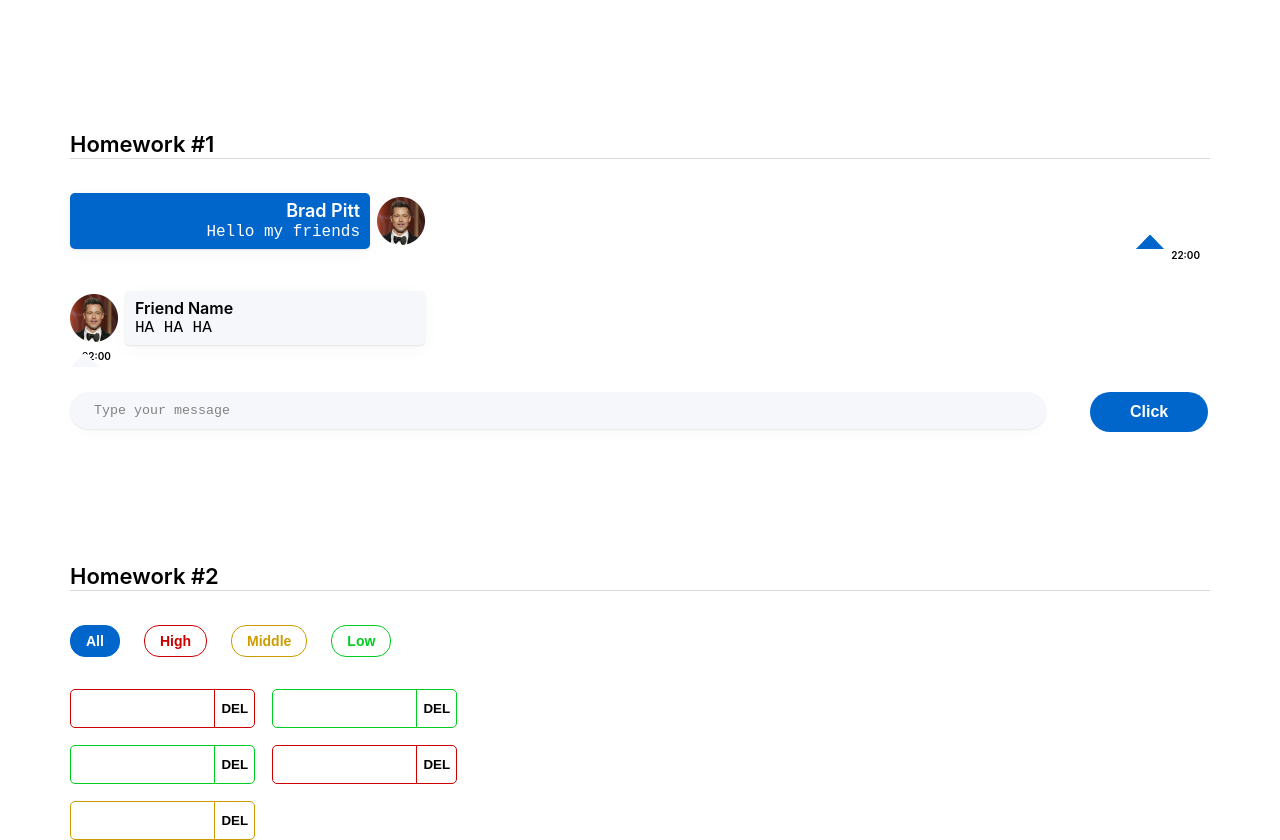
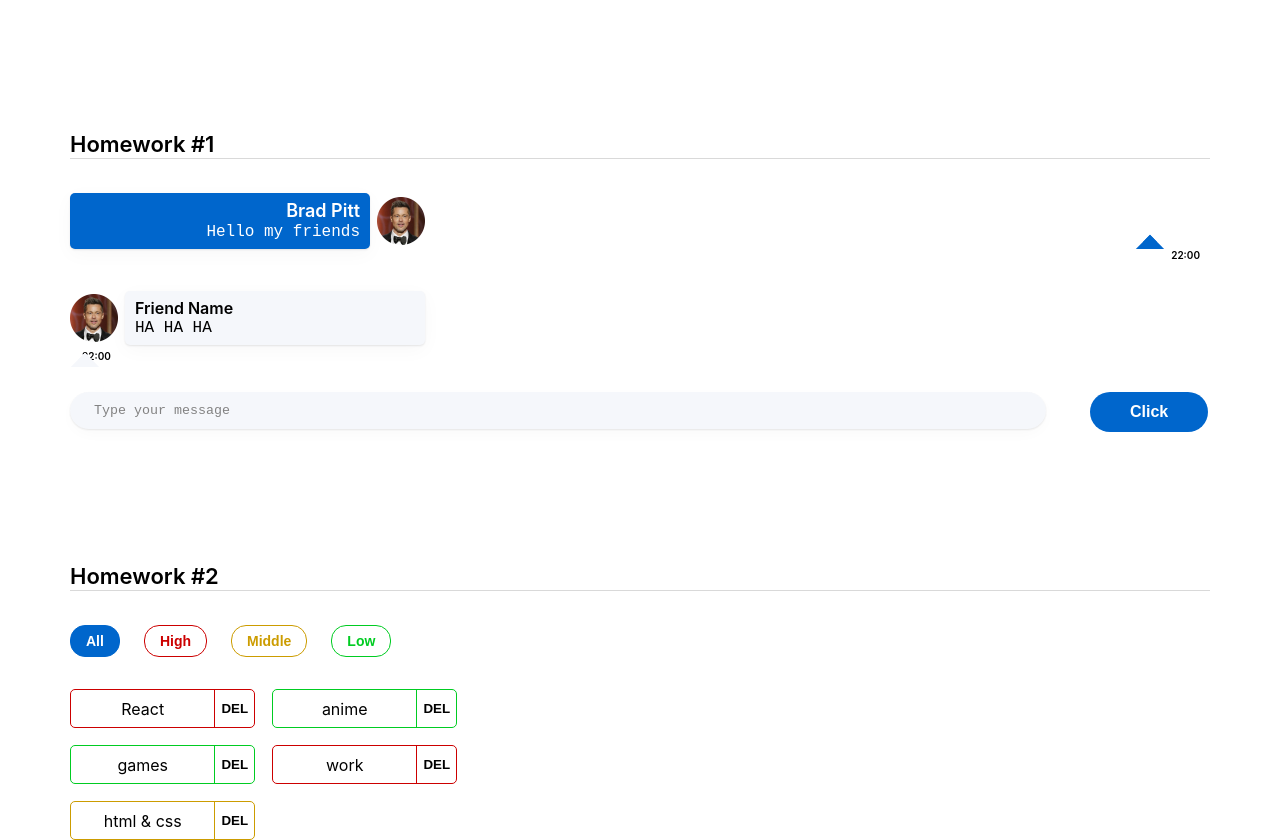
Before and after one commit to BSN89/Homework, a React (Create React App) app: page / in a window 1280 px wide. Built offline with nearby package versions, Linux system fonts and the light colour scheme.

Commit message:
11 april

```diff
--- a/src/s2-homeworks/hw02/affairs/affair/Affair.tsx
+++ b/src/s2-homeworks/hw02/affairs/affair/Affair.tsx
@@ -17,9 +17,19 @@ function Affair(props: AffairPropsType) {
     const affairClass = s.affair + ' ' + s2[props.affair.priority]
 
     return (
-        <div  className={affairClass}>
-            <div className={nameClass}></div>
-            <button onClick={deleteCallback}className={buttonClass} >DEL</button>
+        <div
+            id={'hw2-affair-' + props.affair._id}
+            className={affairClass}
+        >
+            <div id={'hw2-name-' + props.affair._id} className={nameClass}>
+                {props.affair.name}
+            </div>
+            <div id={'hw2-priority-' + props.affair._id} hidden>{props.affair.priority}
+                {props.affair.priority}
+            </div>
+
+            <button onClick={deleteCallback}
+                    id={'hw2-button-delete-' + props.affair._id} className={buttonClass} >DEL</button>
         </div>
     )
 }
```
